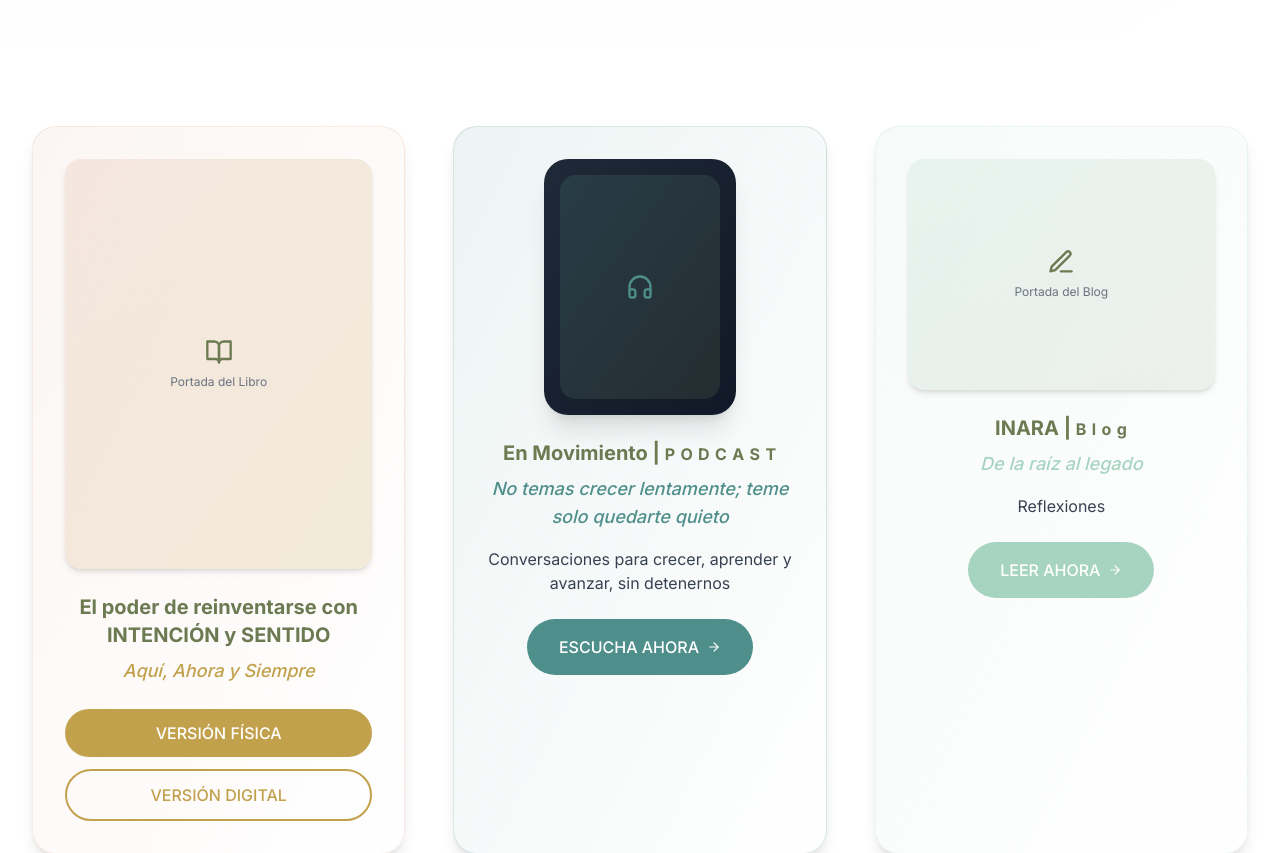
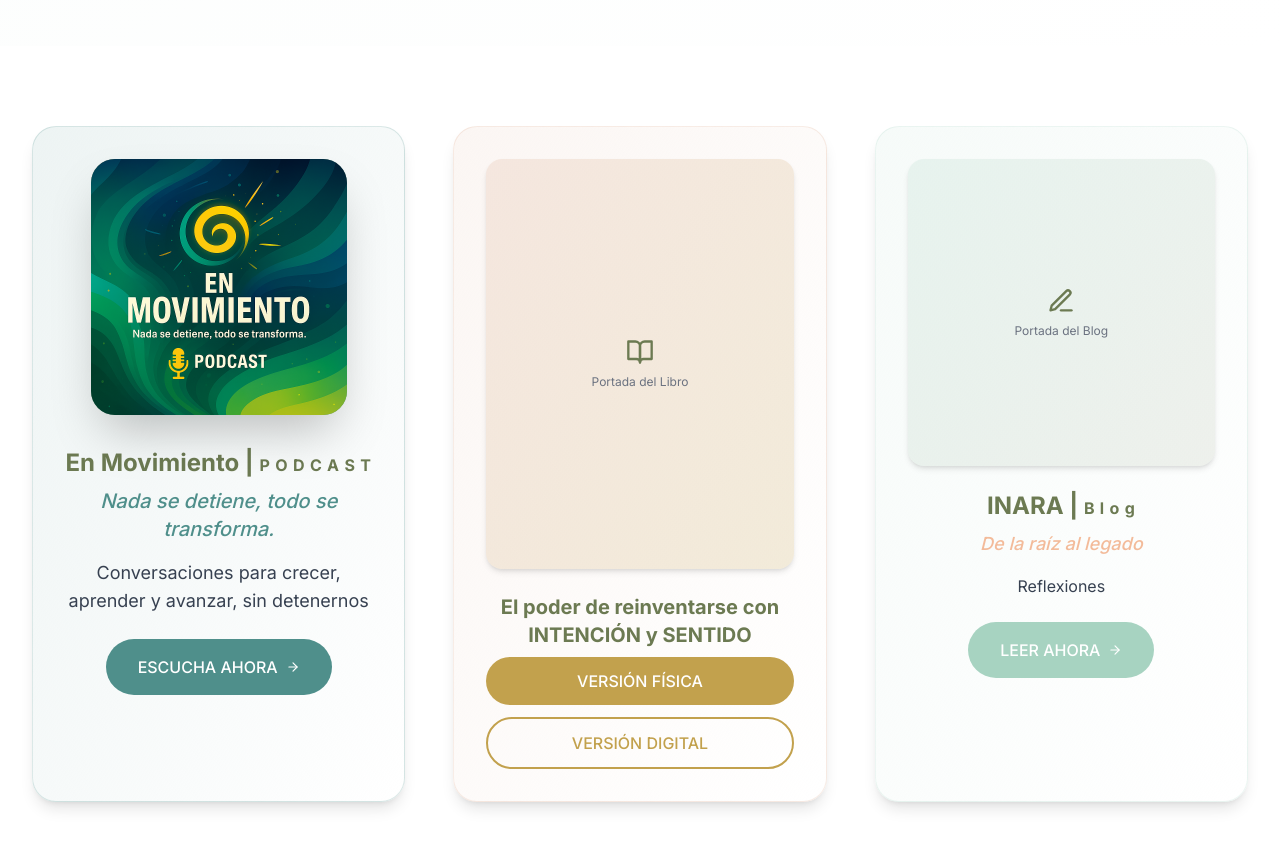
Before and after one commit to ZenenContreras/NazlyRoyero, a React (Vite) app: page / in a window 1280 px wide. Shown: the part 2200-3053 px from the top of the page. Built offline with nearby package versions, Linux system fonts and the light colour scheme.

Commit message:
Implement code changes to enhance functionality and improve performance

```diff
--- a/index.html
+++ b/index.html
@@ -2,7 +2,7 @@
 <html lang="es">
   <head>
     <meta charset="UTF-8" />
-    <link rel="icon" type="image/svg+xml" href="/vite.svg" />
+    <link rel="icon" type="image/svg+xml" href="\images\iconos\favicon.png" />
     <meta name="viewport" content="width=device-width, initial-scale=1.0" />
     <title>Nazly Royero - Coach Transformacional | Método Estrella®</title>
     <meta name="description" content="Activa tu máximo potencial. Expande tu impacto. Crea con intención. Acompañamiento en procesos de transformación personal y profesional a través del Método Estrella®." />
--- a/src/components/pages/HomePage.tsx
+++ b/src/components/pages/HomePage.tsx
@@ -301,6 +301,52 @@ const HomePage = () => {
         <div className="max-w-7xl mx-auto px-4 sm:px-6 lg:px-8">
           <div className="grid grid-cols-1 sm:grid-cols-2 lg:grid-cols-3 gap-4 sm:gap-6 md:gap-8 lg:gap-12">
 
+
+            {/* Podcast Block */}
+            <div className="bg-gradient-to-br from-[#4F8F8B]/10 to-white p-4 sm:p-6 md:p-8 rounded-2xl sm:rounded-3xl shadow-lg text-center border border-[#4F8F8B]/20">
+                  <div className="w-48 h-48 sm:w-64 sm:h-64 mx-auto bg-gradient-to-br from-[#6C7A52] to-[#4F8F8B] rounded-2xl sm:rounded-3xl shadow-2xl overflow-hidden transform hover:scale-105 transition-transform duration-300">
+                    <img
+                      src="/images/podcast/portada.png"
+                      alt="En Movimiento Podcast Cover"
+                      className="w-full h-full object-cover"
+                      onError={(e) => {
+                        e.currentTarget.style.display = 'none';
+                        e.currentTarget.parentElement!.innerHTML = `
+                          <div class="w-full h-full flex flex-col items-center justify-center text-white p-6 sm:p-8">
+                            <div class="w-16 h-16 sm:w-20 sm:h-20 mb-3 sm:mb-4 rounded-full bg-white/20 flex items-center justify-center transform animate-pulse">
+                              <svg width="32" height="32" viewBox="0 0 24 24" fill="currentColor">
+                                <path d="M12 3v10.55c-.59-.34-1.27-.55-2-.55-2.21 0-4 1.79-4 4s1.79 4 4 4 4-1.79 4-4V7h4V3h-6z"/>
+                              </svg>
+                            </div>
+                            <h3 class="text-lg sm:text-xl font-bold mb-2">EN MOVIMIENTO</h3>
+                            <p class="text-sm opacity-90">PODCAST</p>
+                          </div>
+                        `;
+                      }}
+                    />
+                  </div>
+
+              <h3 className="text-sm sm:text-base md:text-lg lg:text-2xl font-bold text-[#6C7A52] mb-1 sm:mb-2 pt-8">
+                En Movimiento | <span className="tracking-wider text-xs sm:text-sm md:text-base">P O D C A S T</span>
+              </h3>
+
+              <p className="text-sm sm:text-base md:text-xl text-[#4F8F8B] font-medium mb-2 sm:mb-3 md:mb-4 italic">
+                Nada se detiene, todo se transforma.
+              </p>
+
+              <p className="text-xs sm:text-sm md:text-lg text-gray-700 mb-3 sm:mb-4 md:mb-6">
+                Conversaciones para crecer, aprender y avanzar, sin detenernos
+              </p>
+
+              <a
+                href="/podcast"
+                className="inline-flex items-center bg-[#4F8F8B] text-white px-4 sm:px-6 md:px-8 py-2 sm:py-3 md:py-4 rounded-full text-xs sm:text-sm md:text-base font-medium hover:bg-[#6C7A52] transition-colors group"
+              >
+                ESCUCHA AHORA
+                <ArrowRight className="ml-1 sm:ml-2 group-hover:translate-x-1 transition-transform" size={14} />
+              </a>
+            </div>
+
             {/* Book Block */}
             <div className="bg-gradient-to-br from-[#D9A689]/10 to-white p-4 sm:p-6 md:p-8 rounded-2xl sm:rounded-3xl shadow-lg text-center border border-[#D9A689]/20">
               <div className="aspect-[3/4] bg-gradient-to-br from-[#D9A689]/20 to-[#C2A14D]/20 rounded-xl sm:rounded-2xl flex items-center justify-center mb-3 sm:mb-4 md:mb-6 shadow-md">
@@ -313,10 +359,6 @@ const HomePage = () => {
               <h3 className="text-sm sm:text-base md:text-lg lg:text-xl font-bold text-[#6C7A52] mb-1 sm:mb-2">
                 El poder de reinventarse con INTENCIÓN y SENTIDO
               </h3>
-
-              <p className="text-sm sm:text-base md:text-lg text-[#C2A14D] font-medium mb-3 sm:mb-4 md:mb-6 italic">
-                Aquí, Ahora y Siempre
-              </p>
 
               <div className="space-y-2 sm:space-y-3">
                 <a
@@ -334,51 +376,20 @@ const HomePage = () => {
               </div>
             </div>
 
-            {/* Podcast Block */}
-            <div className="bg-gradient-to-br from-[#4F8F8B]/10 to-white p-4 sm:p-6 md:p-8 rounded-2xl sm:rounded-3xl shadow-lg text-center border border-[#4F8F8B]/20">
-              <div className="relative mb-3 sm:mb-4 md:mb-6">
-                <div className="w-32 sm:w-40 md:w-48 h-40 sm:h-52 md:h-64 mx-auto bg-gradient-to-br from-gray-800 to-gray-900 rounded-2xl sm:rounded-3xl p-2 sm:p-3 md:p-4 shadow-xl">
-                  <div className="w-full h-full bg-gradient-to-br from-[#4F8F8B]/20 to-[#6C7A52]/20 rounded-xl sm:rounded-2xl flex items-center justify-center">
-                    <Headphones size={28} className="text-[#4F8F8B]" />
-                  </div>
-                </div>
-              </div>
-
-              <h3 className="text-sm sm:text-base md:text-lg lg:text-xl font-bold text-[#6C7A52] mb-1 sm:mb-2">
-                En Movimiento | <span className="tracking-wider text-xs sm:text-sm md:text-base">P O D C A S T</span>
-              </h3>
-
-              <p className="text-sm sm:text-base md:text-lg text-[#4F8F8B] font-medium mb-2 sm:mb-3 md:mb-4 italic">
-                No temas crecer lentamente; teme solo quedarte quieto
-              </p>
-
-              <p className="text-xs sm:text-sm md:text-base text-gray-700 mb-3 sm:mb-4 md:mb-6">
-                Conversaciones para crecer, aprender y avanzar, sin detenernos
-              </p>
-
-              <a
-                href="/podcast"
-                className="inline-flex items-center bg-[#4F8F8B] text-white px-4 sm:px-6 md:px-8 py-2 sm:py-3 md:py-4 rounded-full text-xs sm:text-sm md:text-base font-medium hover:bg-[#6C7A52] transition-colors group"
-              >
-                ESCUCHA AHORA
-                <ArrowRight className="ml-1 sm:ml-2 group-hover:translate-x-1 transition-transform" size={14} />
-              </a>
-            </div>
-
             {/* Blog Block */}
             <div className="bg-gradient-to-br from-[#A7D3C1]/10 to-white p-4 sm:p-6 md:p-8 rounded-2xl sm:rounded-3xl shadow-lg text-center border border-[#A7D3C1]/20 sm:col-span-2 lg:col-span-1">
-              <div className="aspect-[4/3] bg-gradient-to-br from-[#A7D3C1]/20 to-[#6C7A52]/10 rounded-xl sm:rounded-2xl flex items-center justify-center mb-3 sm:mb-4 md:mb-6 shadow-md">
+              <div className="aspect-[1/1] bg-gradient-to-br from-[#A7D3C1]/20 to-[#6C7A52]/10 rounded-xl sm:rounded-2xl flex items-center justify-center mb-3 sm:mb-4 md:mb-6 shadow-md">
                 <div className="text-center text-gray-500">
                   <Edit3 size={28} className="mx-auto mb-1 sm:mb-2 text-[#6C7A52]" />
                   <p className="text-xs">Portada del Blog</p>
                 </div>
               </div>
 
-              <h3 className="text-sm sm:text-base md:text-lg lg:text-xl font-bold text-[#6C7A52] mb-1 sm:mb-2">
+              <h3 className="text-sm sm:text-base md:text-lg lg:text-2xl font-bold text-[#6C7A52] mb-1 sm:mb-2">
                 INARA | <span className="tracking-wider text-xs sm:text-sm md:text-base">B l o g</span>
               </h3>
 
-              <p className="text-sm sm:text-base md:text-lg text-[#A7D3C1] font-medium mb-2 sm:mb-3 md:mb-4 italic">
+              <p className="text-sm sm:text-base md:text-lg text-[#f3bb9a] font-medium mb-2 sm:mb-3 md:mb-4 italic">
                 De la raíz al legado
               </p>
 
@@ -396,7 +407,8 @@ const HomePage = () => {
             </div>
           </div>
         </div>
-      </section>      {/* Collaborations Block */}
+      </section>
+           {/* Collaborations Block */}
       <section className="py-8 sm:py-12 md:py-16 lg:py-20 bg-gradient-to-br from-[#A7D3C1]/5 to-white">
         <div className="max-w-6xl mx-auto px-4 sm:px-6 lg:px-8">
           <div className="text-center mb-6 sm:mb-8 md:mb-12">
--- a/src/components/pages/PodcastPage.tsx
+++ b/src/components/pages/PodcastPage.tsx
@@ -38,18 +38,18 @@ const PodcastPage = () => {
       <section className="py-12 bg-gradient-to-br from-[#6C7A52]/10 to-white animate-in fade-in duration-500">
         <div className="max-w-6xl mx-auto px-4 sm:px-6 lg:px-8 text-center">
           <h1 className="text-2xl sm:text-3xl md:text-4xl lg:text-5xl xl:text-6xl font-bold mb-3 sm:mb-4 md:mb-6 animate-in slide-in-from-bottom-4 duration-700">
-            <span className="bg-gradient-to-r from-[#6C7A52] via-[#D9A689] to-[#4F8F8B] bg-clip-text text-transparent">
+            <span className="bg-gradient-to-r from-[#C2A14D] to-[#4F8F8B] bg-clip-text text-transparent">
               EN MOVIMIENTO
             </span>
           </h1>
           <h2 className="text-base sm:text-lg md:text-xl lg:text-2xl mb-4 sm:mb-6 md:mb-8 max-w-4xl mx-auto leading-relaxed animate-in slide-in-from-bottom-4 duration-700 delay-100">
             <span className="text-[#6C7A52] font-semibold">🎧 PODCAST:</span>{" "}
-            <span className="text-gray-700">Nada se detiene,</span>{" "}
-            <span className="text-[#D9A689] font-bold italic">todo se transforma</span>
+            <span className="text-[#4F8F8B]">Nada se detiene,</span>{" "}
+            <span className="text-[#4F8F8B] font-bold italic">todo se transforma</span>
           </h2>
-          <p className="text-sm sm:text-base md:text-lg text-gray-700 max-w-3xl mx-auto leading-relaxed animate-in slide-in-from-bottom-4 duration-700 delay-200">
-            <span className="text-[#D9A689] font-medium">Conversaciones sobre transformación, propósito y liderazgo consciente</span>{" "}
-            para construir una vida con intención y bienestar.
+          <p className="text-sm sm:text-base md:text-xl text-gray-700 max-w-3xl mx-auto leading-relaxed animate-in slide-in-from-bottom-4 duration-700 delay-200">
+            <span className="text-[#C2A14D] font-medium">Conversaciones sobre transformación, propósito y liderazgo consciente para construir una vida con intención y bienestar.</span>
+
           </p>
         </div>
       </section>
```
Also changed, not shown: src/components/pages/ContactPage.tsx (+2 -6 lines), public/images/iconos/favicon.png (added).
